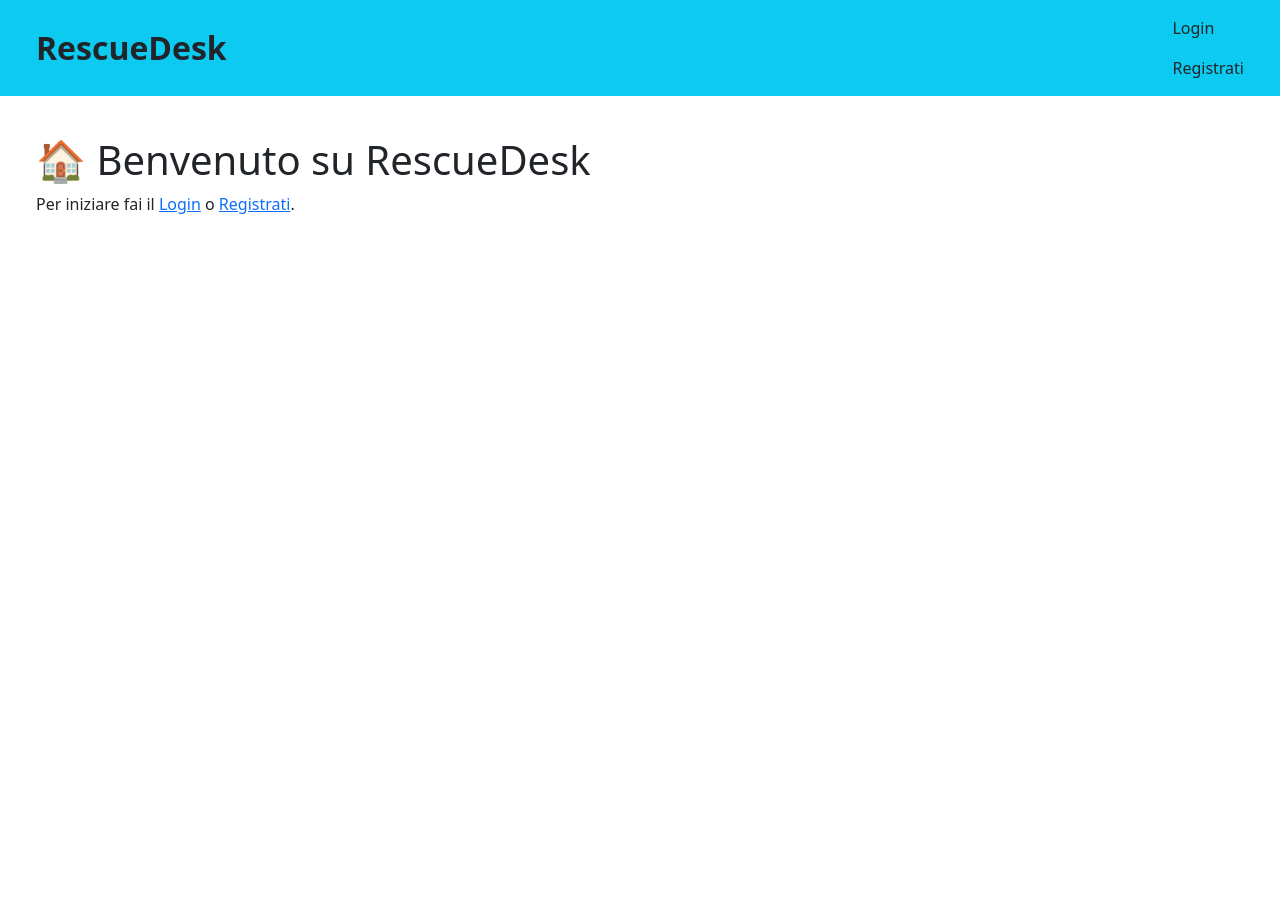
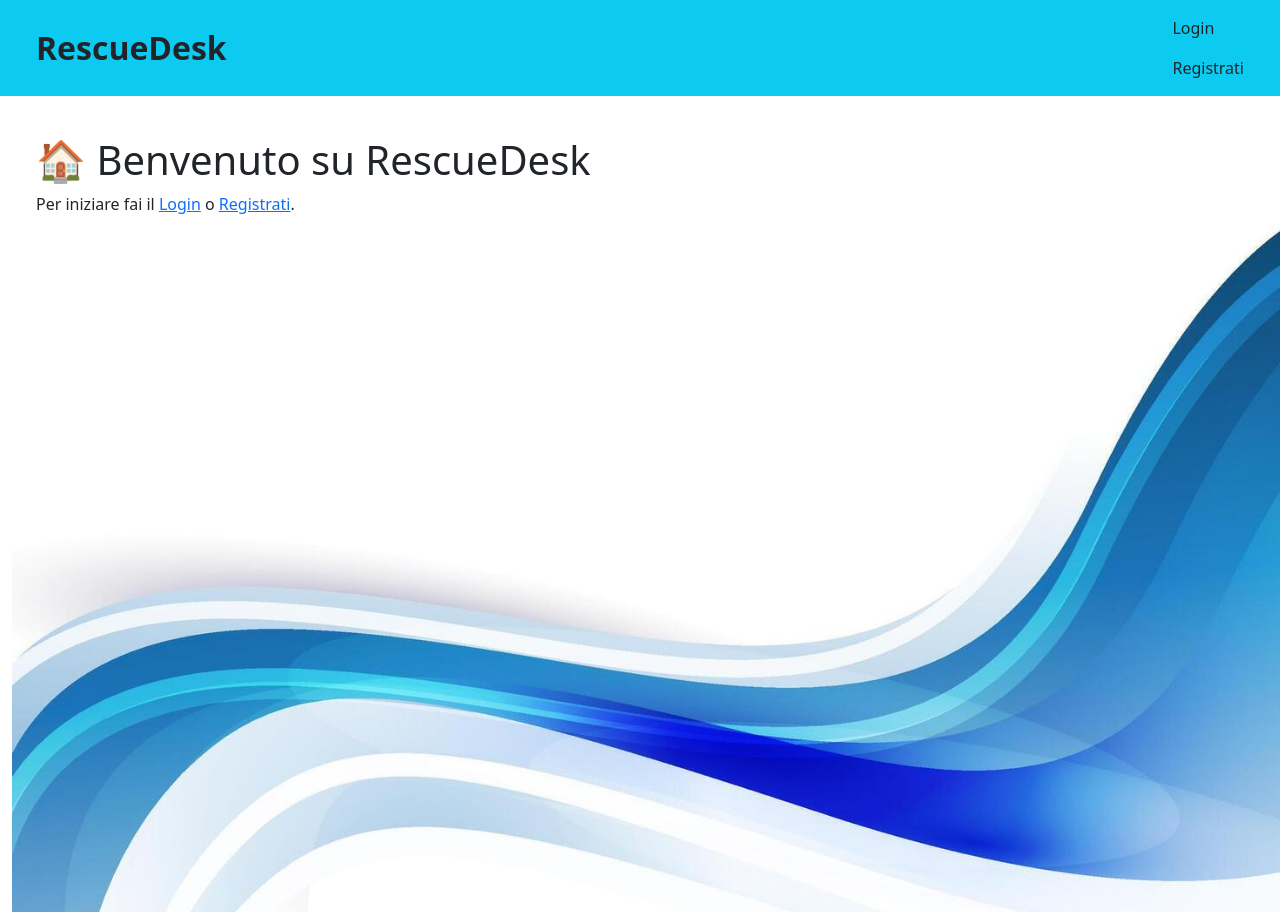
Before and after one commit to gaetanopyro/Capstone_Miscio_Gaetano_Frontend, a React (Vite) app: page / in a window 1280 px wide. Before the commit the page ends 800 px from the top, so only its background shows below. Built offline with nearby package versions, Linux system fonts and the light colour scheme.

Commit message:
add css in home

```diff
--- a/src/App.css
+++ b/src/App.css
@@ -9,7 +9,6 @@
   padding-right: 10%;
 
   background-image: url("./assets/img/background.png");
-
   background-repeat: no-repeat;
   background-size: cover;
   background-position: center;
@@ -23,3 +22,11 @@
   top: 0;
   z-index: 1020;
 }
+.home-bg {
+  min-height: 100vh;
+  width: 100vw;
+  background-image: url("./assets/img/background-vector.jpg");
+  background-repeat: no-repeat;
+  background-size: cover;
+  background-position: center;
+}
--- a/src/pages/Dashboard.jsx
+++ b/src/pages/Dashboard.jsx
@@ -36,6 +36,9 @@ const Dashboard = () => {
       <h1>📊 Dashboard</h1>
       <p>Benvenuto! Sei loggato correttamente 🎉</p>
       <div className="mb-3">
+        <p>
+          Torna alla <Link to="/">Home</Link>
+        </p>
         <Button as={Link} to="/create" variant="success">
           ➕ Crea Ticket
         </Button>
--- a/src/pages/Home.jsx
+++ b/src/pages/Home.jsx
@@ -3,7 +3,7 @@ import { Link } from "react-router-dom";
 const Home = () => {
   const token = localStorage.getItem("token");
   return (
-    <div className="p-4">
+    <div className="home-bg p-4">
       <h1>🏠 Benvenuto su RescueDesk</h1>
       {!token ? (
         <>
```
Also changed, not shown: src/assets/img/background-vector.jpg (added), src/assets/img/wallpapers.jpg (deleted).
